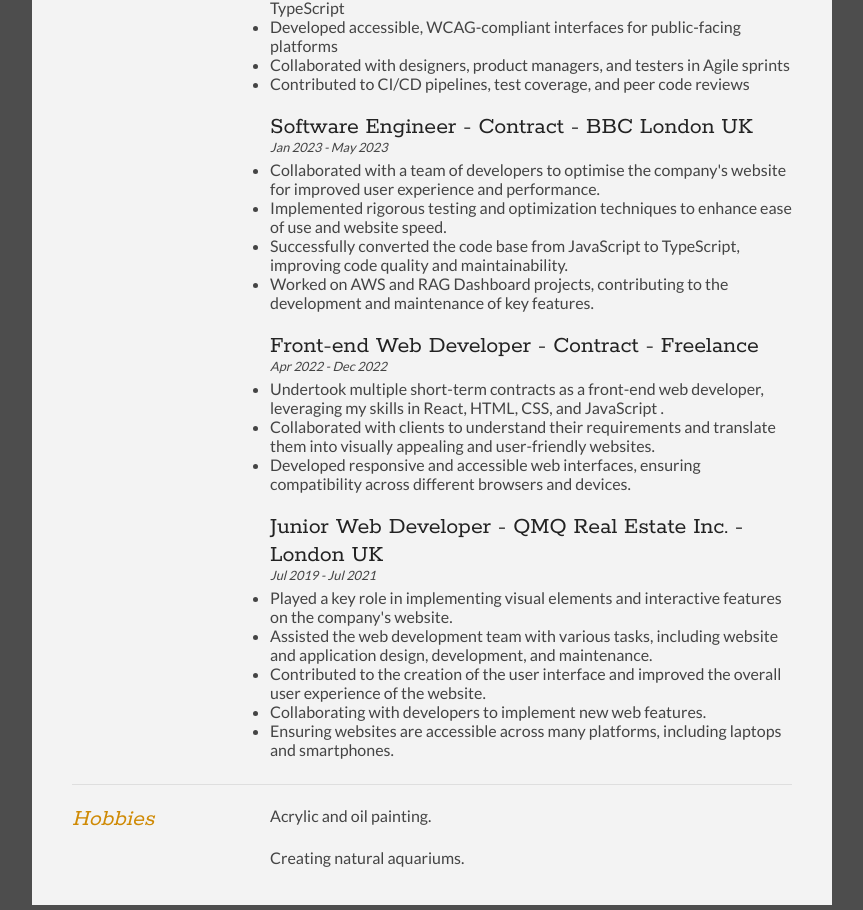
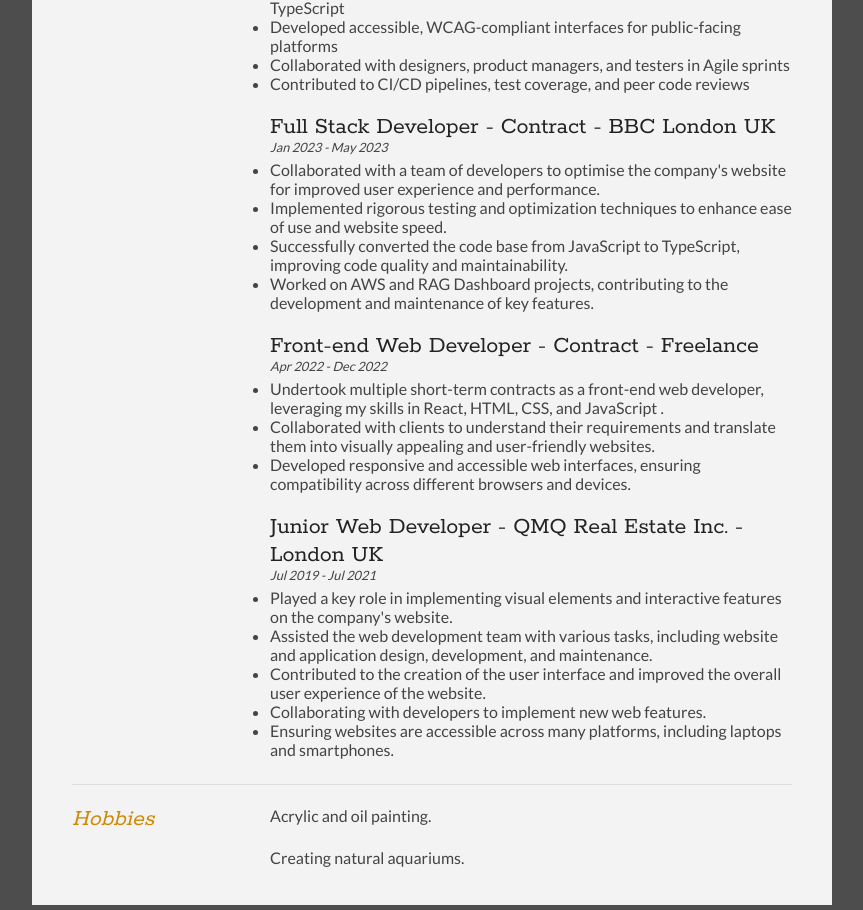
Before and after one commit to caeserlondon/On-line-CV, a website: page index.html in a window 1280 px wide. Shown: the part 1487-2397 px from the top of the page, without its empty margins (208-1071 px from the left). Drawn offline with Linux system fonts and the light colour scheme.

Commit message:
updating the cv

```diff
--- a/index.html
+++ b/index.html
@@ -263,7 +263,7 @@
 						</article>
 
 						<article>
-							<h2>Software Engineer - Contract - BBC London UK</h2>
+							<h2>Full Stack Developer - Contract - BBC London UK</h2>
 							<p class="subDetails">Jan 2023 - May 2023</p>
 							<ul class="workList">
 								<li>
```
